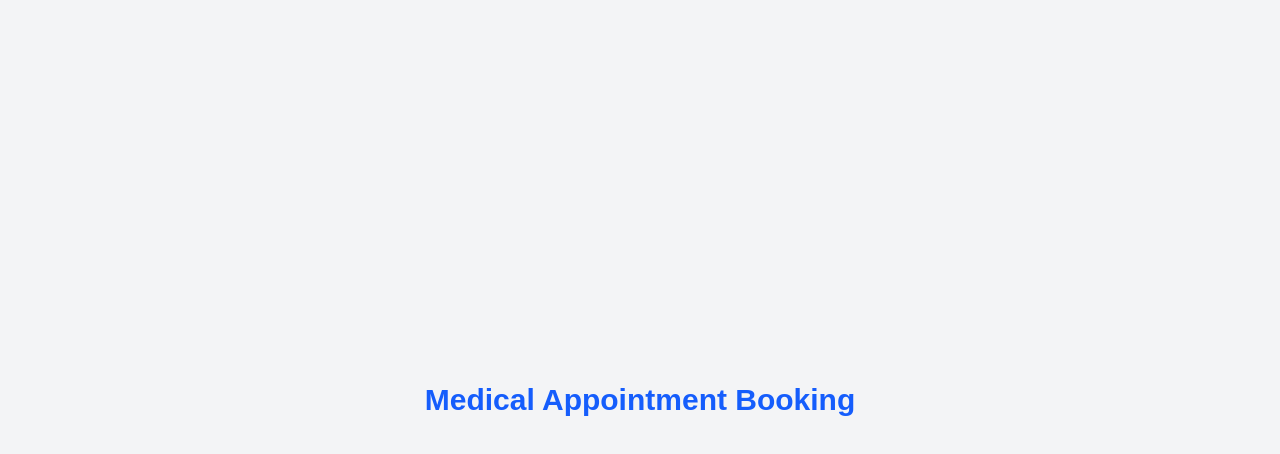
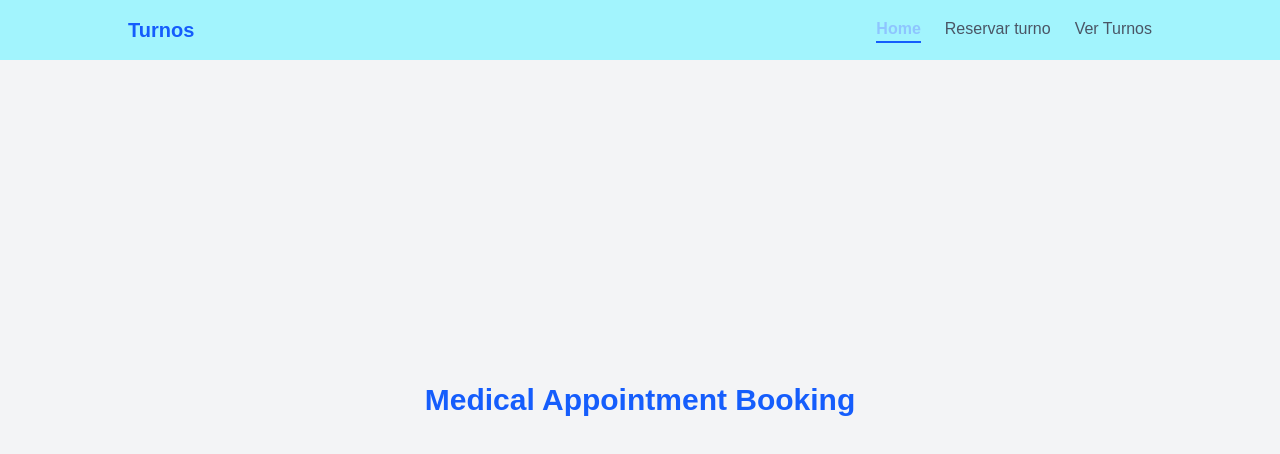
Before and after one commit to RodoGaspar/Medical-Booking-frontend, a Next.js app: page / in a window 1280 px wide. Shown: the top 454 px of the page. Built offline with nearby package versions, Linux system fonts and the light colour scheme.

Commit message:
Added Navbar

```diff
--- a/app/layout.tsx
+++ b/app/layout.tsx
@@ -3,6 +3,7 @@ import { Geist, Geist_Mono } from "next/font/google";
 import { ToastContainer } from "react-toastify";
 import "react-toastify/dist/ReactToastify.css"
 import "./globals.css";
+import Navbar from "../src/components/Navbar";
 
 const geistSans = Geist({
   variable: "--font-geist-sans",
@@ -29,6 +30,7 @@ export default function RootLayout({
       <body
         className={`${geistSans.variable} ${geistMono.variable} antialiased`}
       >
+        <Navbar/>
         {children}
         <ToastContainer
         position="top-right"
--- /dev/null
+++ b/src/components/Navbar.tsx
@@ -0,0 +1,42 @@
+"use client"
+
+import Link from "next/link";
+import { usePathname } from "next/navigation";
+
+export default function Navbar() {
+    const pathname = usePathname();
+
+    const navItems = [
+        { href: "/", label: "Home"},
+        { href: "book", label: "Reservar turno" },
+        { href: "appointments", label: "Ver Turnos" },
+    ];
+
+    return (
+        <nav className="bg-cyan-200 text-white p-4 shadow-wd fixed top-0 w-full z-10">
+            <div className="max-w-5xl mx-auto flex justify-between items-center">
+                <Link href="/" className=" text-xl font-bold text-blue-600">
+                    Turnos
+                </Link>
+                <div className="flex gap-6">
+                    {navItems.map((item) => {
+                        const isActive = pathname === item.href;
+                        return (
+                            <Link
+                                key={item.href}
+                                href={item.href}
+                                className={`transition-colors ${
+                                    isActive
+                                    ? " text-blue-300 font-semibold border-b-2 border-blue-600"
+                                    : "text-gray-600 hover:text-blue-500"
+                                }`}
+                            >
+                                {item.label}
+                            </Link>
+                        );
+                    })}
+                </div>
+            </div>
+        </nav>
+    );
+}
```
